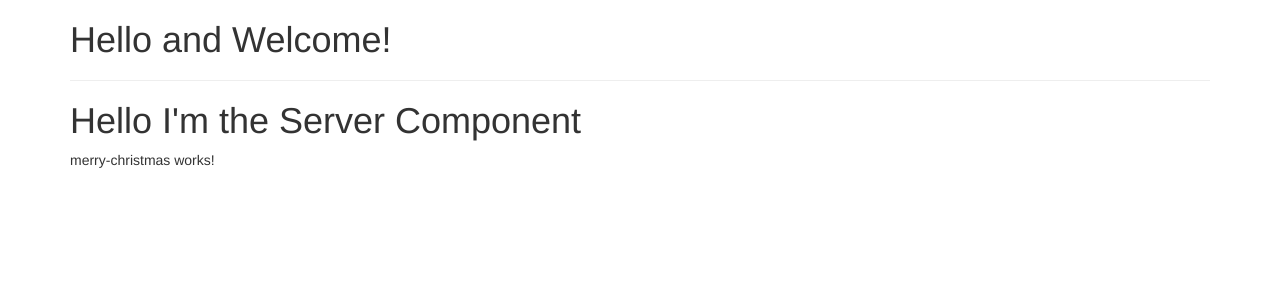
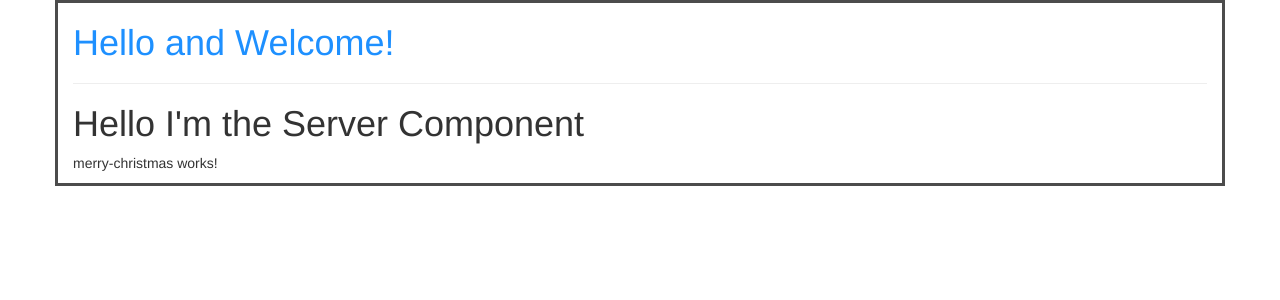
Before and after one commit to nullgar/LearningAngular, an Angular app in the folder AngularProject/: page / in a window 1280 px wide. Shown: the top 300 px of the page. Built offline with nearby package versions, Linux system fonts and the light colour scheme.

Commit message:
Learned about inline and template styling

```diff
--- a/AngularProject/src/app/app.component.css
+++ b/AngularProject/src/app/app.component.css
@@ -0,0 +1,6 @@
+h1 {
+    color: dodgerblue;
+}
+div {
+    border: 1px solid rgb(0, 0, 0, .7);
+}
```
